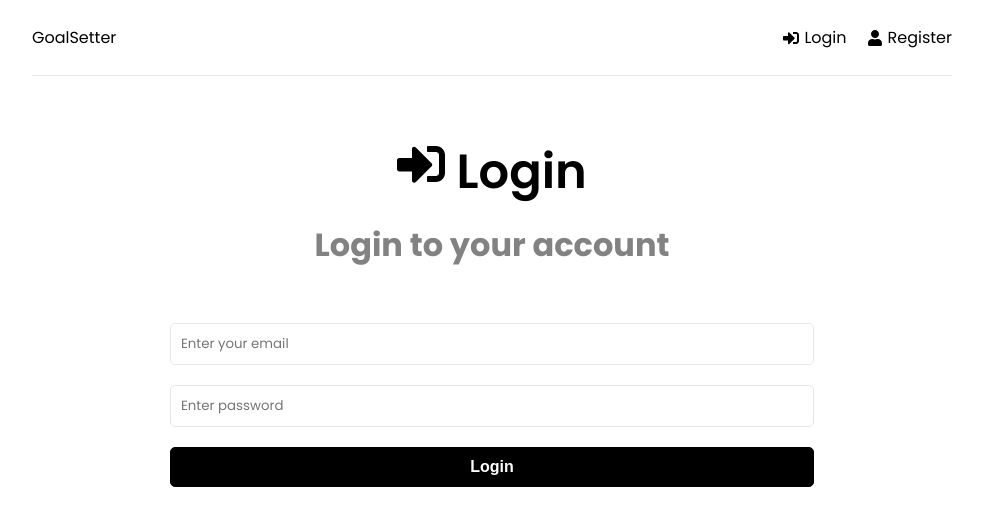
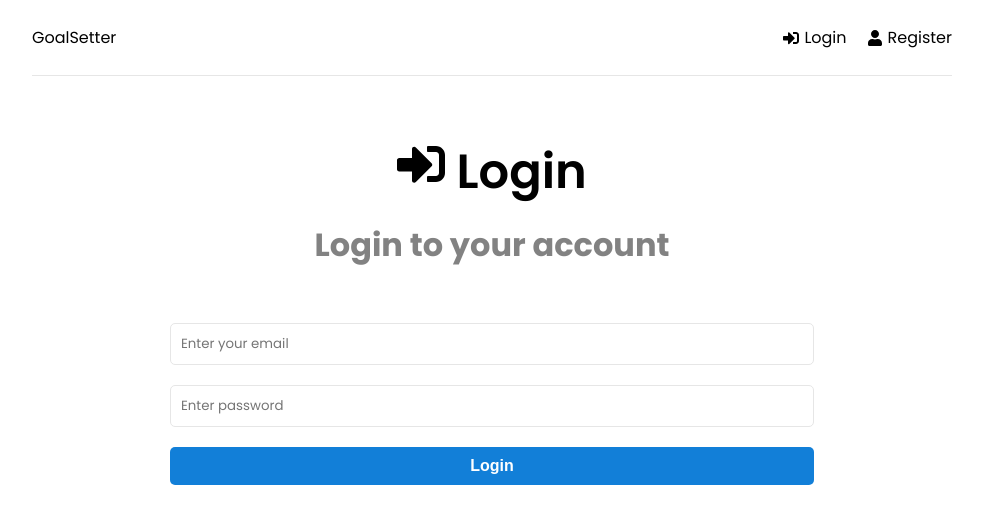
Before and after one commit to d-spence/mern-goals, a React (Create React App) app in the folder frontend/: page /login in a window 1280 px wide. Shown: the top 526 px of the page, without its empty margins (148-1131 px from the left). Built offline with nearby package versions, Linux system fonts and the light colour scheme.

Commit message:
Close icon for delete goal; Adjustments to button CSS

```diff
--- a/frontend/src/components/GoalItem.jsx
+++ b/frontend/src/components/GoalItem.jsx
@@ -1,5 +1,6 @@
 import { useDispatch } from "react-redux";
 import { deleteGoal } from '../features/goals/goalsSlice';
+import { FaRegTimesCircle } from 'react-icons/fa';
 
 const GoalItem = ({ goal }) => {
   const dispatch = useDispatch();
@@ -10,7 +11,7 @@ const GoalItem = ({ goal }) => {
         { new Date(goal.createdAt).toLocaleString('en-US')}
       </div>
       <h2>{goal.text}</h2>
-      <button onClick={() => dispatch(deleteGoal(goal._id))} className="close">X</button>
+      <button onClick={() => dispatch(deleteGoal(goal._id))} className="close"><FaRegTimesCircle /></button>
     </div>
   );
 }
--- a/frontend/src/index.css
+++ b/frontend/src/index.css
@@ -106,7 +106,13 @@ h3 {
   cursor: pointer;
   border: none;
   background: none;
+  transition: 0.4s;
 }
+
+.goal .close:hover {
+  color: #d81222;
+}
+
 
 .form,
 .content {
@@ -137,9 +143,9 @@ h3 {
 
 .btn {
   padding: 10px 20px;
-  border: 1px solid #000;
+  border: none;
   border-radius: 5px;
-  background: #000;
+  background: #127fd8;
   color: #fff;
   font-size: 16px;
   font-weight: 700;
@@ -149,6 +155,7 @@ h3 {
   display: flex;
   align-items: center;
   justify-content: center;
+  transition: 0.3s;
 }
 
 .btn svg {
@@ -157,7 +164,7 @@ h3 {
 
 .btn-reverse {
   background: #fff;
-  color: #000;
+  color: #127fd8;
 }
 
 .btn-block {
@@ -166,7 +173,8 @@ h3 {
 }
 
 .btn:hover {
-  transform: scale(0.98);
+  transform: scaleX(0.98);
+  opacity: 0.7;
 }
 
 .loadingSpinnerContainer {
```
